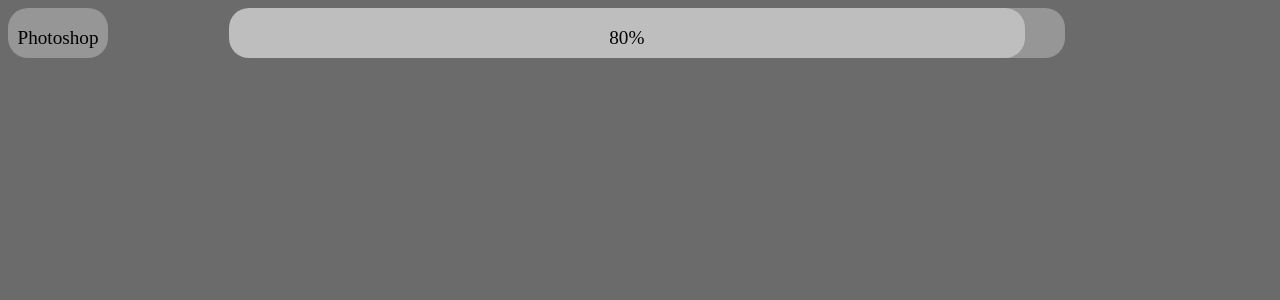
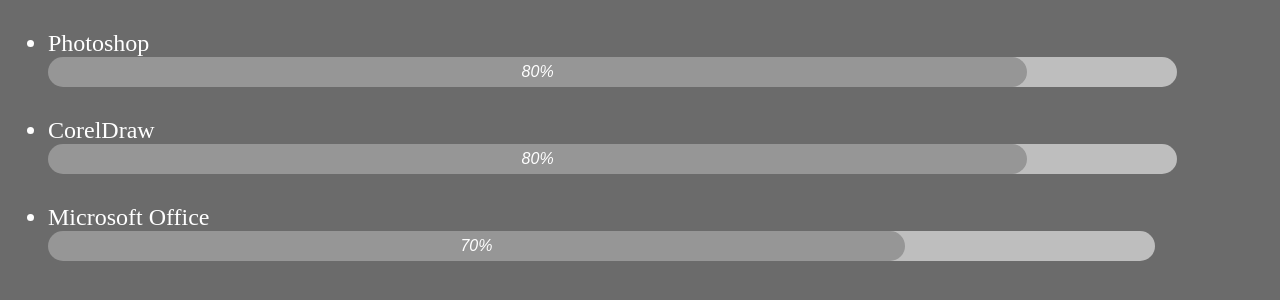
Before and after one commit to jimmi-iskandar/tugasakhir, a plain HTML site: page Skils.html in a window 1280 px wide. Drawn offline with Linux system fonts and the light colour scheme.

Commit message:
mengganti isi skils

```diff
--- a/Skils.html
+++ b/Skils.html
@@ -8,49 +8,64 @@
     <style>
         body{
             background-color: rgb(107,107,107);
-
-        }
-        .con{
-            width: 90%;
-            height: max-content;
-            display: flex;
-
-        }
-        .satu{
-            width: 100px;
-            height: 50px;
-            border-radius: 20px;
-            background-color: rgb(150,150,150);
-            text-align: center;
-            font-size: larger;
-
+            color: white;
 
 
         }
-        .dua{
+        div{
+            width: 90%;
+            height: max-content;
+            margin: auto;
+        }
+
+
+        .name{
+            font-size: x-large;
+            margin-top: 30px;
+        }
+        .ps{
+            width: 80%;
+            height: 30px;
+            border-radius: 20px;
+            list-style-type: none;
+            line-height: 30px;
+            font-style: oblique;
+            background-color: rgb(150,150,150);
+            box-shadow: 150px 0px 0px rgb(190,190,190);
+            text-align: center;
+            font-family: Arial, Helvetica, sans-serif;
+        }
+        .M{
             width: 70%;
-            margin: auto;
+            height: 30px;
+            border-radius: 20px;
+            list-style-type: none;
+            line-height: 30px;
+            font-style: oblique;
+            background-color: rgb(150,150,150);
+            box-shadow: 250px 0px 0px rgb(190,190,190);
             text-align: center;
-            height: 50px;
-            font-size: larger;
-            border-radius: 20px;
-            background-color: rgb(190,190,190);
-            box-shadow: 40px 0px 0px rgb(150, 150, 150);
+            font-family: Arial, Helvetica, sans-serif;
         }
+
 
 
 
     </style>
 </head>
 <body>
-    <div class="con">
-        <div class="satu">
-            <p>Photoshop</p>
-        </div>
-        <div class="dua">
-            <p>80%</p>
-        </div>
+    <div>
+
     </div>
+    <ul>
+        <li class="name">Photoshop</li>
+        <li class="ps">80%</li>
+        <li class="name">CorelDraw</li>
+        <li class="ps">80%</li>
+        <li class="name">Microsoft Office</li>
+        <li class="M">70%</li>
+    </ul>
+
 
 
 
```
